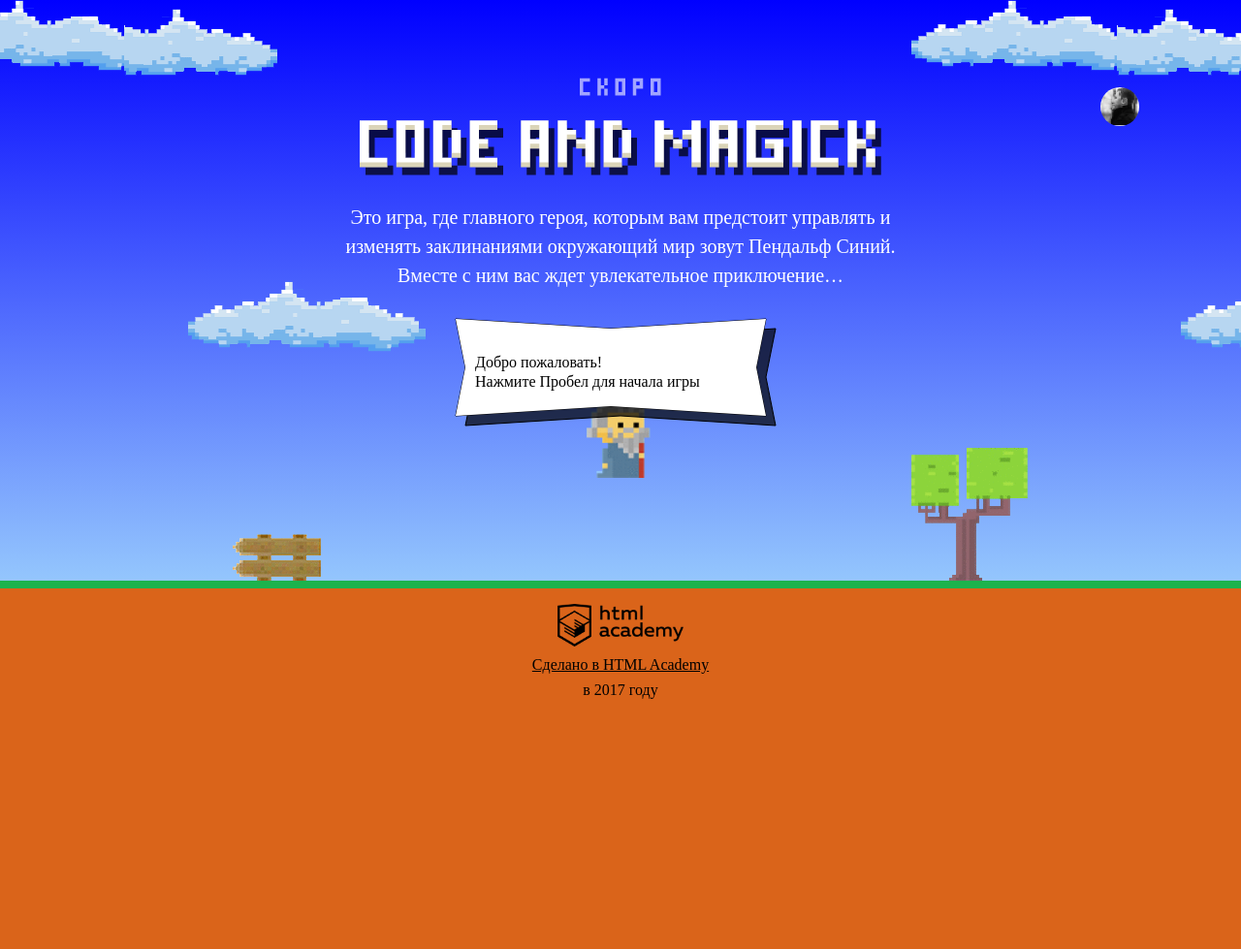
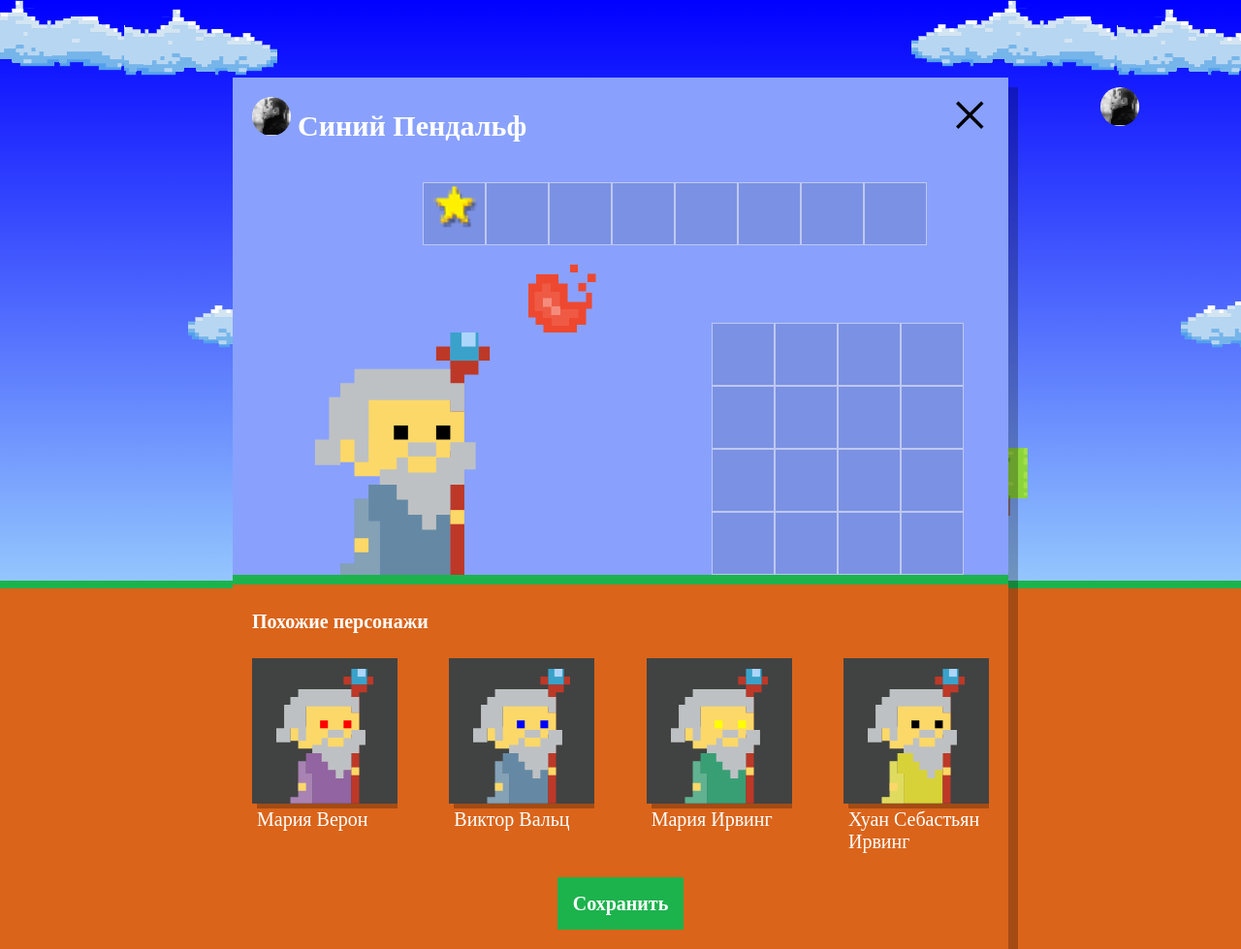
Before and after one commit to Prepros/118968-code-and-magick-18, a website: page index.html in a window 1280 px wide. Shown: the whole page at 97% size. Before the commit the page ends 800 px from the top, so only its background shows below. Drawn offline with Linux system fonts and the light colour scheme; a web font is replaced by a local one.

Commit message:
Сгенерировал случайных персонажей

```diff
--- a/index.html
+++ b/index.html
@@ -209,6 +209,7 @@
 
 </script>
 <script src="js/stat.js"></script>
+<script src="js/setup.js"></script>
 <script src="js/game.js"></script>
 
 </body>
--- /dev/null
+++ b/js/setup.js
@@ -0,0 +1,101 @@
+'use strict';
+
+// Случайное число
+var randomVal = function (min, max) {
+  min = Math.ceil(min);
+  max = Math.floor(max);
+
+  return Math.floor(Math.random() * (max - min + 1)) + min;
+};
+
+var setup = document.querySelector('.setup');
+setup.classList.remove('hidden');
+
+var names = [
+  'Иван',
+  'Хуан Себастьян',
+  'Мария',
+  'Кристоф',
+  'Виктор',
+  'Юлия',
+  'Люпита',
+  'Вашингтон'
+];
+
+var surNames = [
+  'да Марья',
+  'Верон',
+  'Мирабелла',
+  'Вальц',
+  'Онопко',
+  'Топольницкая',
+  'Нионго',
+  'Ирвинг'
+];
+
+var coatColors = [
+  'rgb(101, 137, 164)',
+  'rgb(241, 43, 107)',
+  'rgb(146, 100, 161)',
+  'rgb(56, 159, 117)',
+  'rgb(215, 210, 55)',
+  'rgb(0, 0, 0)'
+];
+
+var eyesColors = [
+  'black',
+  'red',
+  'blue',
+  'yellow',
+  'green'
+];
+
+var persons = [];
+
+// Генерация случайных персонажей
+var generationData = function (count) {
+  if (count <= 0 || !count) {
+    count = 4;
+  }
+
+  for (var i = 0; i < count; i++) {
+    var person = {
+      name: names[randomVal(0, names.length - 1)] + ' ' + surNames[randomVal(0, names.length - 1)],
+      coatColor: coatColors[randomVal(0, coatColors.length - 1)],
+      eyesColor: eyesColors[randomVal(0, eyesColors.length - 1)]
+    };
+
+    persons.push(person);
+  }
+};
+
+// Добавляем персонажей
+var renderWizard = function (person) {
+  var similarList = document.querySelector('.setup-similar-list');
+
+  var similarTemplate = document.querySelector('#similar-wizard-template').content;
+  var similarItem = similarTemplate.querySelector('.setup-similar-item');
+
+  var wizard = similarItem.cloneNode(true);
+
+  var nameWizard = wizard.querySelector('.setup-similar-label');
+  var coatWizard = wizard.querySelector('.wizard-coat');
+  var eyesWizard = wizard.querySelector('.wizard-eyes');
+
+  nameWizard.textContent = person.name;
+  coatWizard.setAttribute('fill', person.coatColor);
+  eyesWizard.setAttribute('fill', person.eyesColor);
+
+  similarList.appendChild(wizard);
+};
+
+
+// Показываем список персонажей
+var setupSimilar = setup.querySelector('.setup-similar');
+setupSimilar.classList.remove('hidden');
+
+generationData(4);
+
+for (var i = 0; i < persons.length; i++) {
+  renderWizard(persons[i]);
+}
```
